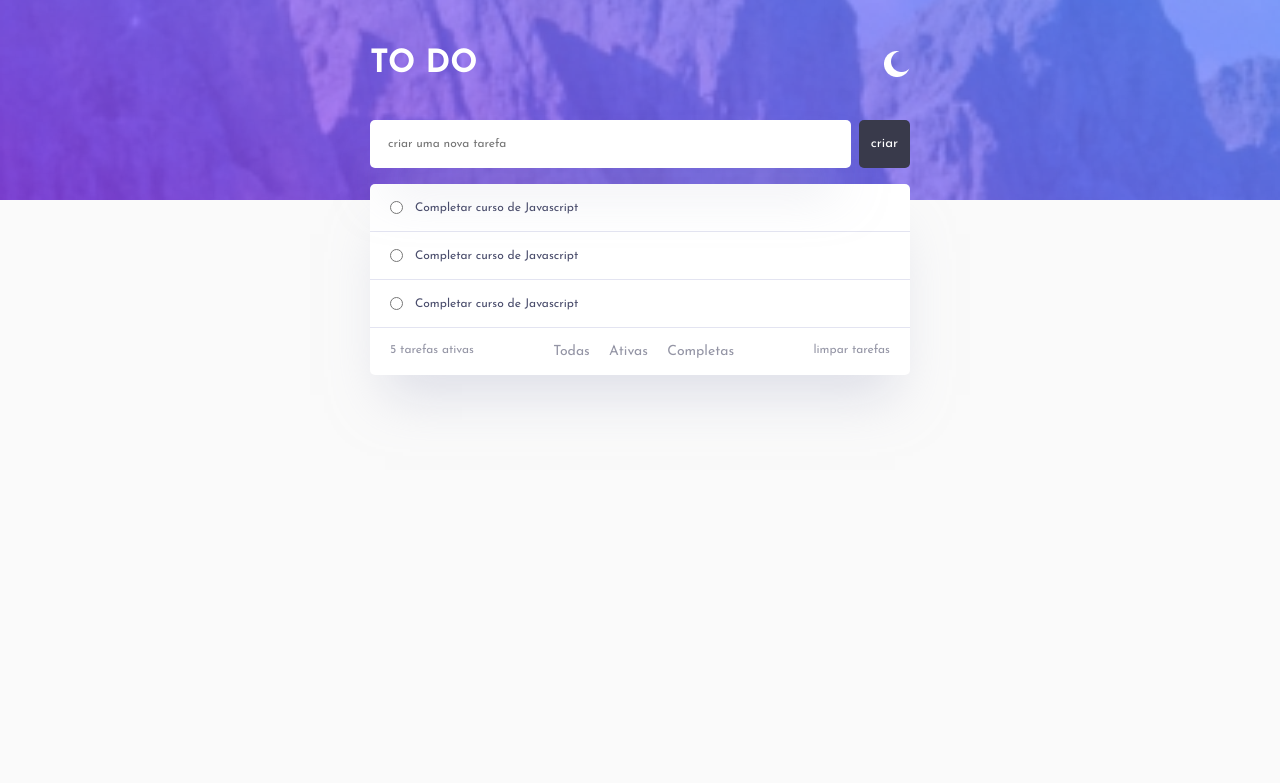
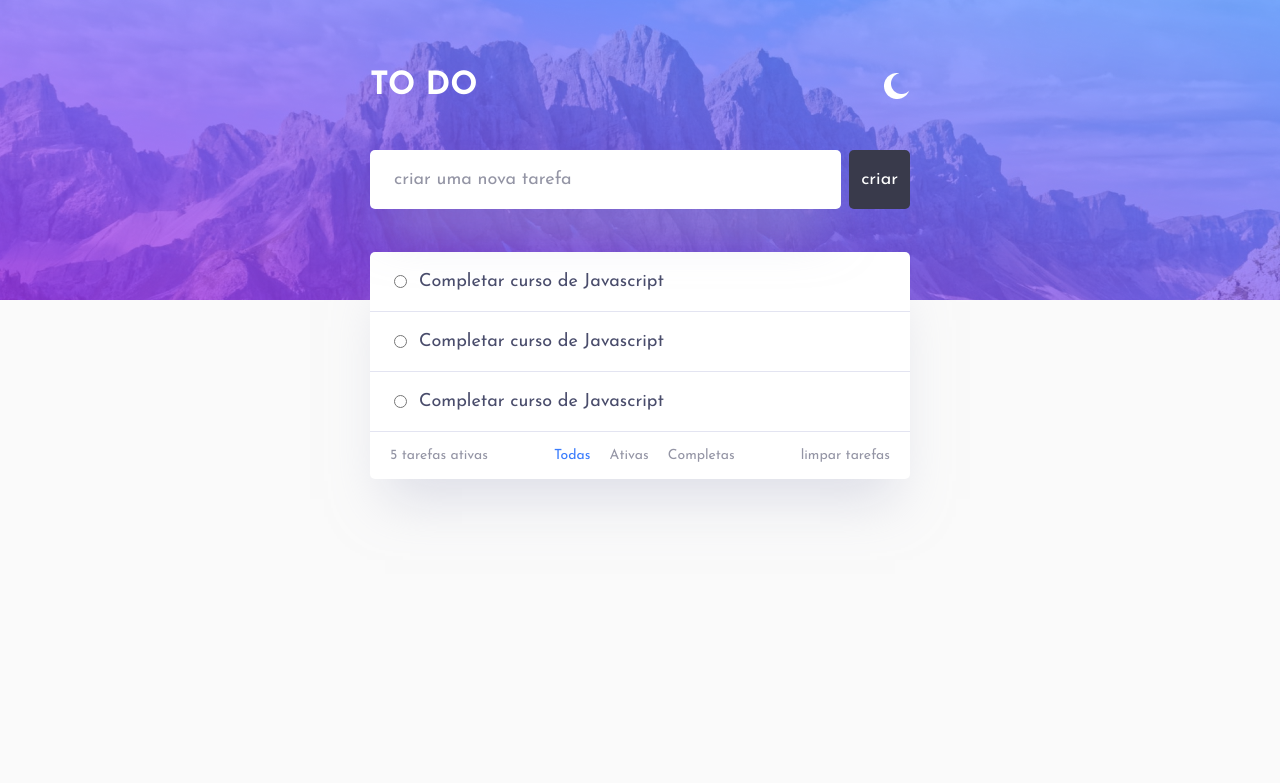
Before and after one commit to joao-06-vitor/todo-app2, a Node server app: page / in a window 1280 px wide. Shown: the top 783 px of the page. Run offline with Node 20, Linux system fonts and the light colour scheme; some libraries are stand-ins or nearby versions.

Commit message:
ultimos ajustes da responsividade no desktop

```diff
--- a/pubic/css/styles.css
+++ b/pubic/css/styles.css
@@ -7,15 +7,20 @@
 
 :root {
     --bg-header-mobile: url(../imagens/bg-header-mobile-light.png);
+    --bg-header-desktop: url(../imagens/bg-header-desktop-light.png);
     --input-box-shadow: rgba(194, 195, 214, 0.50);
     --input-color: #494C6B;
+    --placeholder-color: #9495A5;
     --button-color: #393A4B;
+    --button-color-hover: #494C6B;
     --bg-body: #fafafa;
     --bg-tarefas: #fff;
     --box-shadow: 0px 35px 50px -15px rgba(194, 195, 214, 0.50);
     --border-color: #E3E4F1;
     --text-color: #494C6B;
     --info-text-color: #9495A5;
+    --info-button-hover:#494C6B;
+    --info-button-active: #3A7CFD;
 }
 
 body {
@@ -66,6 +71,10 @@ header form input {
     color: var(--input-color);
 }
 
+header form input::placeholder{
+    color: var(--placeholder-color);
+}
+
 header form button {
     padding: 0.75rem;
     border-radius: 0.3125rem;
@@ -76,7 +85,6 @@ header form button {
 
 main
 {
-    min-height: calc(100vh - 12.5rem);
     padding-inline: 1.75rem;
 }
 
@@ -154,7 +162,50 @@ main
     font-size: 0.875rem;
 }
 
+.botoes .active {
+    color: var(--info-button-active);
+}
+
+
 @media(min-width: 1000px) {
+
+    header {
+        background-image: var(--bg-header-desktop);
+        height: 18.75rem;
+        padding-top: 4.37rem;
+    }
+
+    header div div {
+        margin-bottom: 3rem;
+    }
+
+    header form input {
+        padding: 1.25rem 1.5rem;
+        font-size: 1.125rem;
+
+    }
+
+    header form button {
+        font-size: 1.125rem;
+    }
+
+    header form button:hover {
+        cursor: pointer;
+        background: var(--button-color-hover);
+    }
+
+    .tarefas {
+    margin-top: -3rem;
+    }
+
+    .tarefas .tarefa {
+    padding: 1.25rem 1.5rem;
+    }
+
+    .tarefa div {
+    font-size: 1.125rem;
+    }
+
     section.botoes {
         display: none;
     }
@@ -163,6 +214,15 @@ main
         display: flex;
         padding: 0;
         margin-top: 0;
+    }
+
+    .informacoes {
+        font-size: 0.875rem;
+    }
+
+
+    .informacoes a:hover {
+        color: var(--info-button-hover);
     }
 
     .tarefa button {
@@ -179,4 +239,5 @@ main
     .tarefa:hover button {
         visibility: initial;
     }
+
 }
--- a/views/home.handlebars
+++ b/views/home.handlebars
@@ -37,7 +37,7 @@
             <p>5 tarefas ativas</p>
 
             <div class="botoes">
-                    <a href="">Todas</a>
+                    <a href="" class="active">Todas</a>
                     <a href="">Ativas</a>
                     <a href="">Completas</a>
             </div>
@@ -47,7 +47,7 @@
     </section>
 
     <section class="botoes">
-        <a href="">Todas</a>
+        <a href="" class="active">Todas</a>
         <a href="">Ativas</a>
         <a href="">Completas</a>
     </section>
```
Also changed, not shown: pubic/imagens/bg-header-desktop-light.png.
